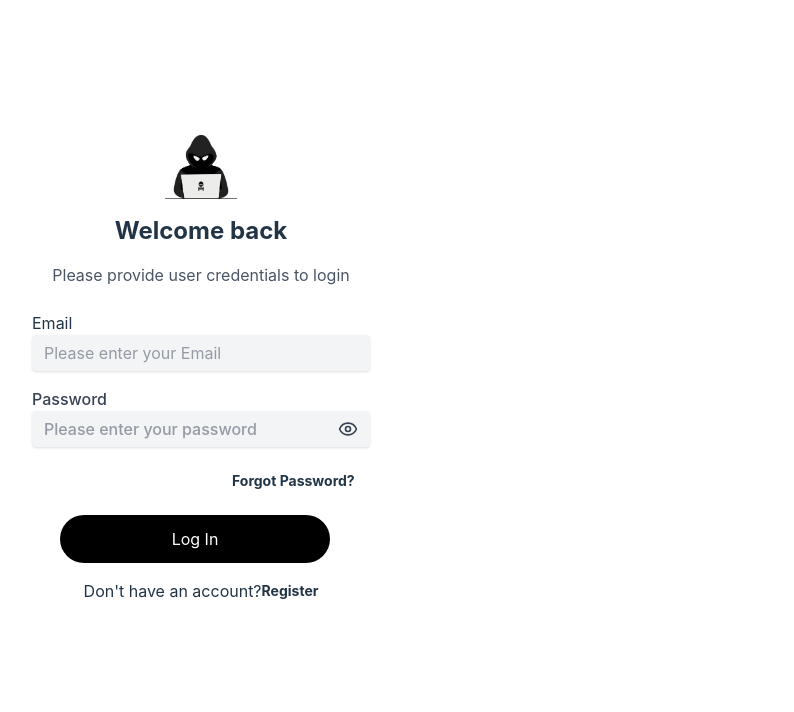
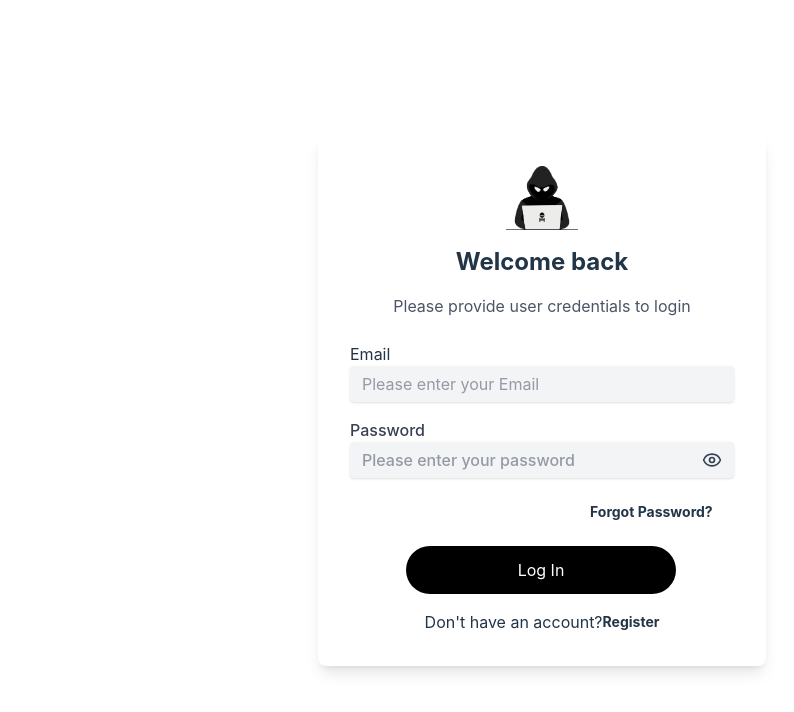
Before and after one commit to gowtham-aracreate/act-symmetry, a React app in the folder frontend/: page / in a window 1280 px wide. Shown: the top 712 px of the page, without its empty margins (98-892 px from the left). Built offline with nearby package versions, Linux system fonts and the light colour scheme; the HTML template or start-up script is replaced by a standard one.

Commit message:
UI level up

```diff
--- a/frontend/src/Layouts/DashboardLayout.jsx
+++ b/frontend/src/Layouts/DashboardLayout.jsx
@@ -19,19 +19,25 @@ const DashboardLayout = ({ children }) => {
      const navigate = useNavigate();
      const location = useLocation();
      const [hoveredItem, setHoveredItem] = useState(null);
+     const [sidebarVisible, setSidebarVisible] = useState(false);
 
      const isActive = (path) => location.pathname === path;
+
+     const toggleSidebar = () => {
+          setSidebarVisible(!sidebarVisible);
+     };
 
      return (
           <div className='md:h-screen bg-gray-100 flex'>
                <header className='fixed top-0 left-0 w-full h-[65px] bg-white  flex items-center justify-between px-6'>
-                    <img className='w-[60px] h-[40px]' src={admin_logo} alt="Admin Logo" />
+                    <img className='w-[60px] h-[40px] cursor-pointer' src={admin_logo} alt="Admin Logo" onClick={toggleSidebar} />
                     <div className='flex items-center space-x-4'>
                          <img className='w-[25px] h-[25px] cursor-pointer' src={notification_head} alt="Notifications" />
                          <img className='w-[25px] h-[25px] cursor-pointer' src={profile_head} alt="Profile" />
                     </div>
                </header>
 
+               {sidebarVisible && (
                     <aside className="w-[296px] bg-white flex flex-col gap-4 h-screen pt-[80px] pl-[10px]">
                          <div
                               className={`flex items-center ${isActive('/dashboard') ? 'bg-black text-white' : 'hover:bg-black text-black hover:text-white'} w-[220px] h-[44px] rounded-xl cursor-pointer transition-transform transform hover:scale-105`}
@@ -86,6 +92,7 @@ const DashboardLayout = ({ children }) => {
                               <h1 className="ml-[3px]">LOGOUT</h1>
                          </div>
                     </aside>
+               )}
 
                <main className='w-full h-full pt-[75px]'>
                     {children}
--- a/frontend/src/Pages/ForgetPassword.jsx
+++ b/frontend/src/Pages/ForgetPassword.jsx
@@ -45,8 +45,8 @@ const ForgetPassword = () => {
     }
   };
   return (
-    <div className="@container w-154">
-      <div className="mt-[195px] mr-[132px] ml-[130px]">
+    <div className="flex items-center justify-center min-h-screen">
+      <div className="bg-white p-8 rounded-lg shadow-lg w-full max-w-md">
         <form>
           <div className='mb-4'>
             <h2 className="font-bold text-2xl mb-4 text-center">Forget your Password?</h2>
--- a/frontend/src/Pages/LoginPage.jsx
+++ b/frontend/src/Pages/LoginPage.jsx
@@ -35,8 +35,8 @@ const Login = () => {
   };
 
   return (
-    <div className="@container w-150  ">
-      <div className="bg-white mt-[135px] mr-[132px] ml-[130px]">
+    <div className="flex items-center justify-center min-h-screen">
+      <div className="bg-white p-8 rounded-lg shadow-lg w-full max-w-md">
         <div className="flex justify-center mb-4">
           <img src={admin_logo} alt="Admin Logo" className="h-16 w-18" />
         </div>
@@ -81,13 +81,13 @@ const Login = () => {
             </Label>
           </div>
 
-          <div className="flex items-center justify-between mb-6 ml-50">
+          <div className="flex items-center justify-between mb-6 ml-60">
             <a href="#" onClick={() => navigate('/forget-password')} className="inline-block align-baseline font-bold text-sm text-black-500 hover:text-black-800">
               Forgot Password?
             </a>
           </div>
 
-          <Button id="button" type="submit" className="flex items-center justify-center ml-7">
+          <Button id="button" type="submit" className="flex items-center justify-center ml-14">
             Log In
           </Button>
         </form>
--- a/frontend/src/Pages/RegisterPage.jsx
+++ b/frontend/src/Pages/RegisterPage.jsx
@@ -31,9 +31,8 @@ const RegisterPage = () => {
   };
 
   return (
-    <div>
-      <div className="@container w-150 ">
-        <div className="bg-white mt-[195px] mr-[132px] ml-[130px] ">
+    <div className="flex items-center justify-center min-h-screen">
+      <div className="bg-white p-8 rounded-lg shadow-lg w-full max-w-md">
         <h1 className="font-bold text-2xl mb-4 text-center">Register</h1>
         <p className="text-gray-600 mb-6 text-center">Please provide user credentials to register</p>
 
@@ -72,7 +71,7 @@ const RegisterPage = () => {
                 onChange={(e) => setPassword(e.target.value)}
               />
             </div>
-              <div className="pt-4 ml-6 ">
+            <div className="pt-4 ml-14 ">
               <Button id="button" type="submit">
                 Register
               </Button>
@@ -81,7 +80,6 @@ const RegisterPage = () => {
         </form>
       </div>
     </div>
-    </div>
   );
 };
 
```
Lines whose indentation alone changed are shown as unchanged.
